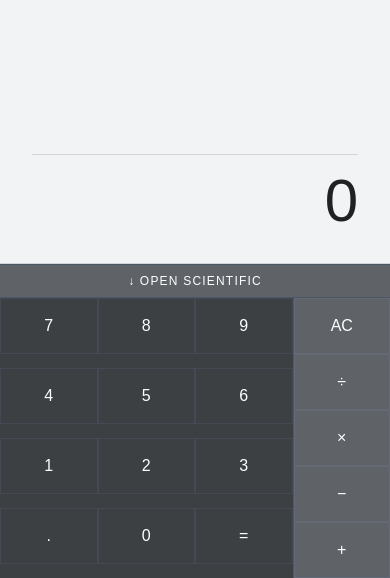
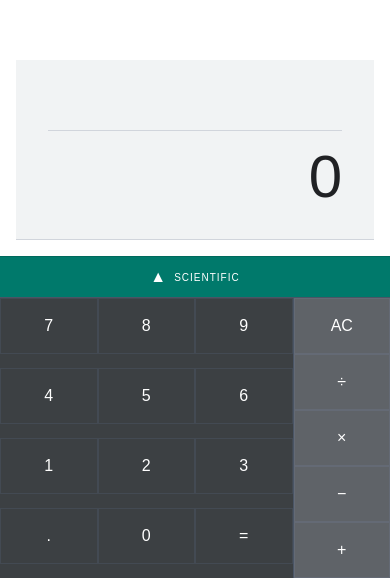
Before and after one commit to saadalisajjad/Calculator, a React (Vite) app: page / in a window 390 px wide. Shown: the part 266-844 px from the top of the page. Built offline with nearby package versions, Linux system fonts and the light colour scheme.

Commit message:
fixed the scrolling issue

```diff
--- a/src/App.jsx
+++ b/src/App.jsx
@@ -7,35 +7,45 @@ import ScientificPanel from './Components/ScientificPanel';
 const App = () => {
   const { expression, result, addToExpression, clearExpression, deleteLast, calculateResult } = useCalculator();
 
-  // State for toggling Scientific Panel on mobile
-  const [isScientificOpen, setIsScientificOpen] = useState(false);
+  // Mobile drawer toggle state
+  const [isOpen, setIsOpen] = useState(false);
 
   return (
-    <div className="min-h-screen bg-[#f1f3f4] flex flex-col justify-end" style={{ fontFamily: 'Arial, sans-serif' }}>
+    <div className="min-h-screen bg-white flex flex-col justify-end font-[Arial]">
 
-      <div className="flex-grow flex flex-col justify-end overflow-hidden">
+      {/* 1. Display Area */}
+      <div className="flex-grow flex flex-col justify-end p-4">
         <Display expression={expression} result={result} />
       </div>
 
-      {/* Toggle Button for Mobile Only */}
-      <button
-        onClick={() => setIsScientificOpen(!isScientificOpen)}
-        className="md:hidden w-full py-2 bg-[#5f6368] text-white text-xs border-t border-gray-600 uppercase tracking-widest active:bg-gray-700"
-      >
-        {isScientificOpen ? '↑ Close Scientific' : '↓ Open Scientific'}
-      </button>
+      {/* 2. Scientific Drawer Control (Mobile Only) */}
+      <div className="md:hidden flex justify-center bg-[#00796b] border-t border-[#00695c]">
+        <button
+          onClick={() => setIsOpen(!isOpen)}
+          className="w-full py-2 text-white flex justify-center items-center transition-all active:bg-[#00897b]"
+        >
+          {/* Arrow Icon based on state */}
+          <span className={`transform transition-transform duration-300 ${isOpen ? 'rotate-180' : 'rotate-0'}`}>
+            {isOpen ? '▼' : '▲'}
+          </span>
+          <span className="ml-2 text-[10px] tracking-widest uppercase">
+            {isOpen ? 'Hide Scientific' : 'Scientific'}
+          </span>
+        </button>
+      </div>
 
+      {/* 3. Main Controls Container */}
       <div className="flex flex-col md:flex-row w-full bg-[#3c4043] gap-0">
 
-        {/* Scientific Panel: Mobile pe toggle state pe depend karega, Desktop pe hamesha dikhega */}
-        <div className={`${isScientificOpen ? 'block' : 'hidden'} md:block w-full md:w-[60%] border-t md:border-t-0 md:border-l border-gray-600`}>
+        {/* Scientific Panel: Mobile pe 'isOpen' check karega, Desktop pe hamesha 'block' rahega */}
+        <div className={`${isOpen ? 'block' : 'hidden'} md:block w-full md:w-[60%] border-t md:border-t-0 md:border-l border-gray-600`}>
           <ScientificPanel
             onAction={addToExpression}
             onDelete={deleteLast}
           />
         </div>
 
-        {/* Main Keypad (Numbers) */}
+        {/* Numbers Keypad: Hamesha visible rahega */}
         <div className="w-full md:w-[40%] border-t border-gray-600">
           <Keypad
             onAction={addToExpression}
--- a/src/Components/ScientificPanel.jsx
+++ b/src/Components/ScientificPanel.jsx
@@ -1,4 +1,5 @@
-import Button from "./Button";
+import React from 'react';
+import Button from "./Button"; // Yeh line missing thi jis se error aa raha tha
 
 const ScientificPanel = ({ onAction, onDelete }) => {
     const advGroup1 = ['⌫', 'Rnd', 'x!', '(', 'e', 'ln', 'log', 'eⁿ', '1/x', 'yˣ', '√', 'ⁿ√y', '+/-', '%', 'x²', 'π'];
@@ -6,7 +7,7 @@ const ScientificPanel = ({ onAction, onDelete }) => {
 
     return (
         <div className="flex flex-col md:flex-row h-full w-full bg-[#00796b]">
-            {/* Group 1 */}
+            {/* Group 1: PC pe side-by-side, Mobile pe stack */}
             <div className="grid grid-cols-4 w-full md:w-[57%]">
                 {advGroup1.map((f) => (
                     <Button
@@ -14,7 +15,7 @@ const ScientificPanel = ({ onAction, onDelete }) => {
                         label={f}
                         variant="adv1"
                         onclick={f === '⌫' ? onDelete : () => onAction(f)}
-                        className="border-r border-b border-[#00695c]/50 h-14 md:h-full"
+                        className="border-r border-b border-[#00695c]/50 h-14 md:h-full text-base"
                     />
                 ))}
             </div>
@@ -27,7 +28,7 @@ const ScientificPanel = ({ onAction, onDelete }) => {
                         label={f}
                         variant="adv2"
                         onclick={() => onAction(f)}
-                        className="border-r border-b border-[#16d1a4]/30 h-14 md:h-full"
+                        className="border-r border-b border-[#16d1a4]/30 h-14 md:h-full text-base"
                     />
                 ))}
             </div>
```
